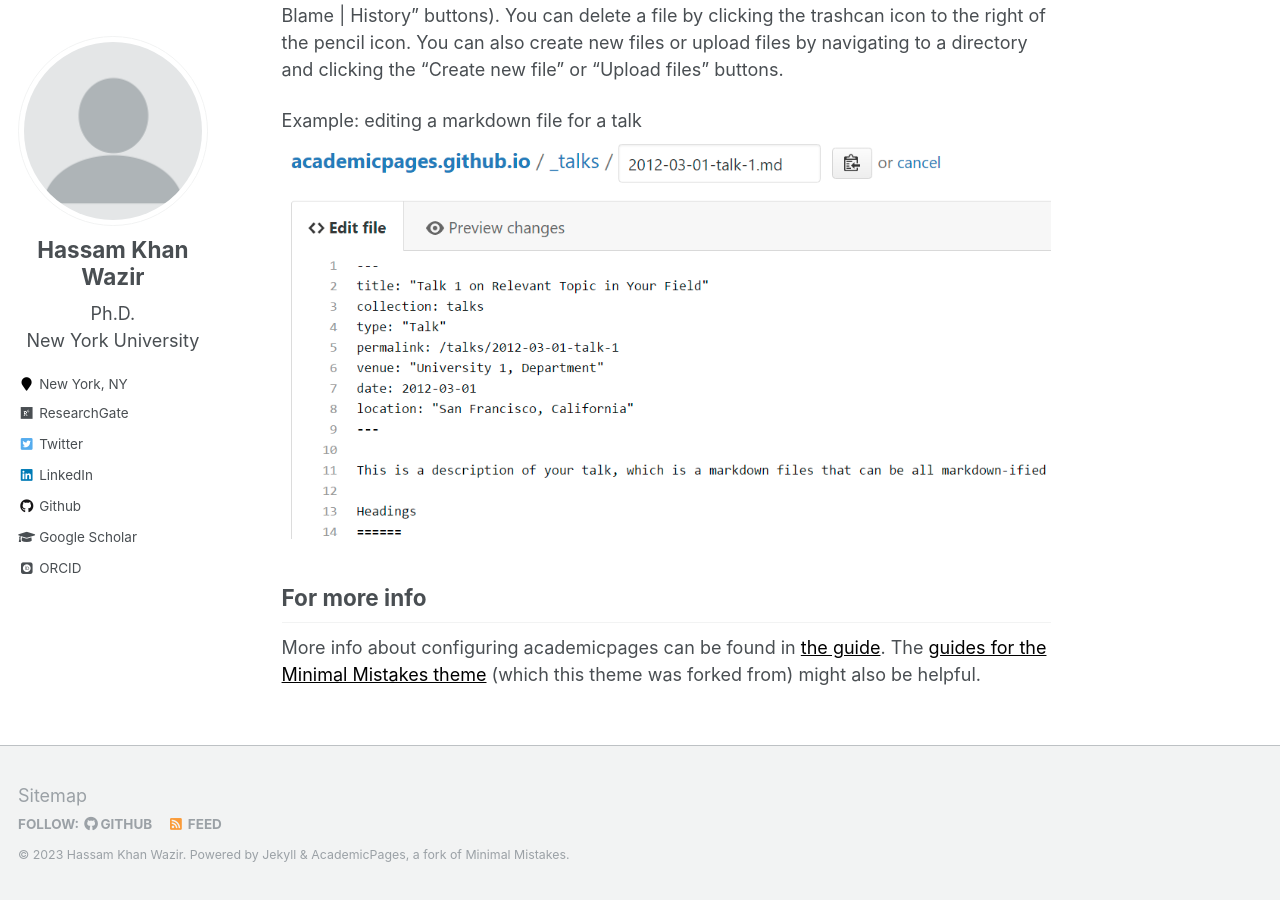
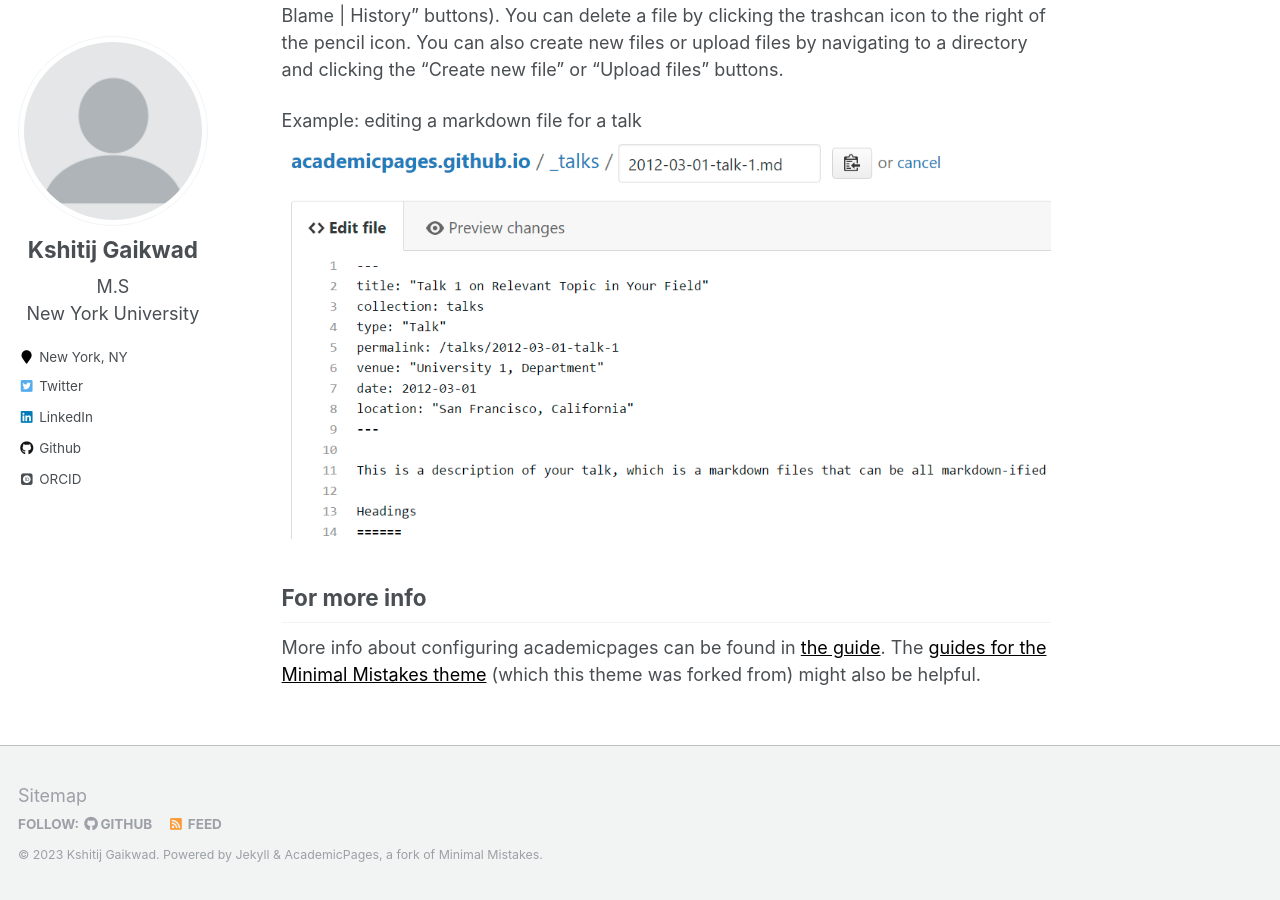
Before and after one commit to kshitij284/kshitij284.github.io, a Jekyll site: the page built from _pages/about.md, in a window 1280 px wide and 900 px high, scrolled down 2434 px. Built offline with Jekyll 4.4.1, drawn with Linux system fonts in a browser that asks for light colours; some web fonts are replaced; some of the changed text lies outside the part shown.

Commit message:
Update _config.yml
Basic changes to the file

```diff
--- a/_config.yml
+++ b/_config.yml
@@ -7,13 +7,13 @@
 
 # Site Settings
 locale                   : "en-US"
-title                    : "Hassam Khan Wazir"
+title                    : "Kshitij Gaikwad"
 title_separator          : "-"
-name                     : &name #"Hassam Khan Wazir"
-description              : &description #"Ph.D."
-url                      : https://hassamwazir.github.io # the base hostname & protocol for your site e.g. "https://mmistakes.github.io"
+name                     : &name #"Kshitij Gaikwad"
+description              : &description #"M.S"
+url                      : https://kshitij284.github.io # the base hostname & protocol for your site e.g. "https://mmistakes.github.io"
 baseurl                  : "" # the subpath of your site, e.g. "/blog"
-repository               : "hassamwazir/hassamwazir.github.io"
+repository               : "kshitij284/kshitij284.github.io"
 teaser                   : "500x300.png" # filename of teaser fallback teaser image placed in /images/, .e.g. "500x300.png"
 breadcrumbs              : false # true, false (default)
 words_per_minute         : 160
@@ -80,15 +80,15 @@ analytics:
 
 # Site Author
 author:
-  name             : "Hassam Khan Wazir"
+  name             : "Kshitij Gaikwad"
   avatar           : "profile.png"
-  bio              : "Ph.D.<br/>New York University"
+  bio              : "M.S <br/>New York University"
   location         : "New York, NY"
   employer         :
   pubmed           :
-  googlescholar    : "https://scholar.google.com/citations?user=hBetThYAAAAJ&hl=en"
+  googlescholar    :
   email            :
-  researchgate     : "https://www.researchgate.net/profile/Hassam-Wazir"
+  researchgate     :
   uri              :
   bitbucket        :
   codepen          :
@@ -102,7 +102,7 @@ author:
   instagram        :
   impactstory      : #"https://profiles.impactstory.org/u/xxxx-xxxx-xxxx-xxxx"
   lastfm           :
-  linkedin         : "hassam-khan-wazir-17a732bb"
+  linkedin         : "kshitij-gaikwad-90bb71216"
   orcid            : "http://orcid.org/0000-0003-4930-3259"
   pinterest        :
   soundcloud       :
```
